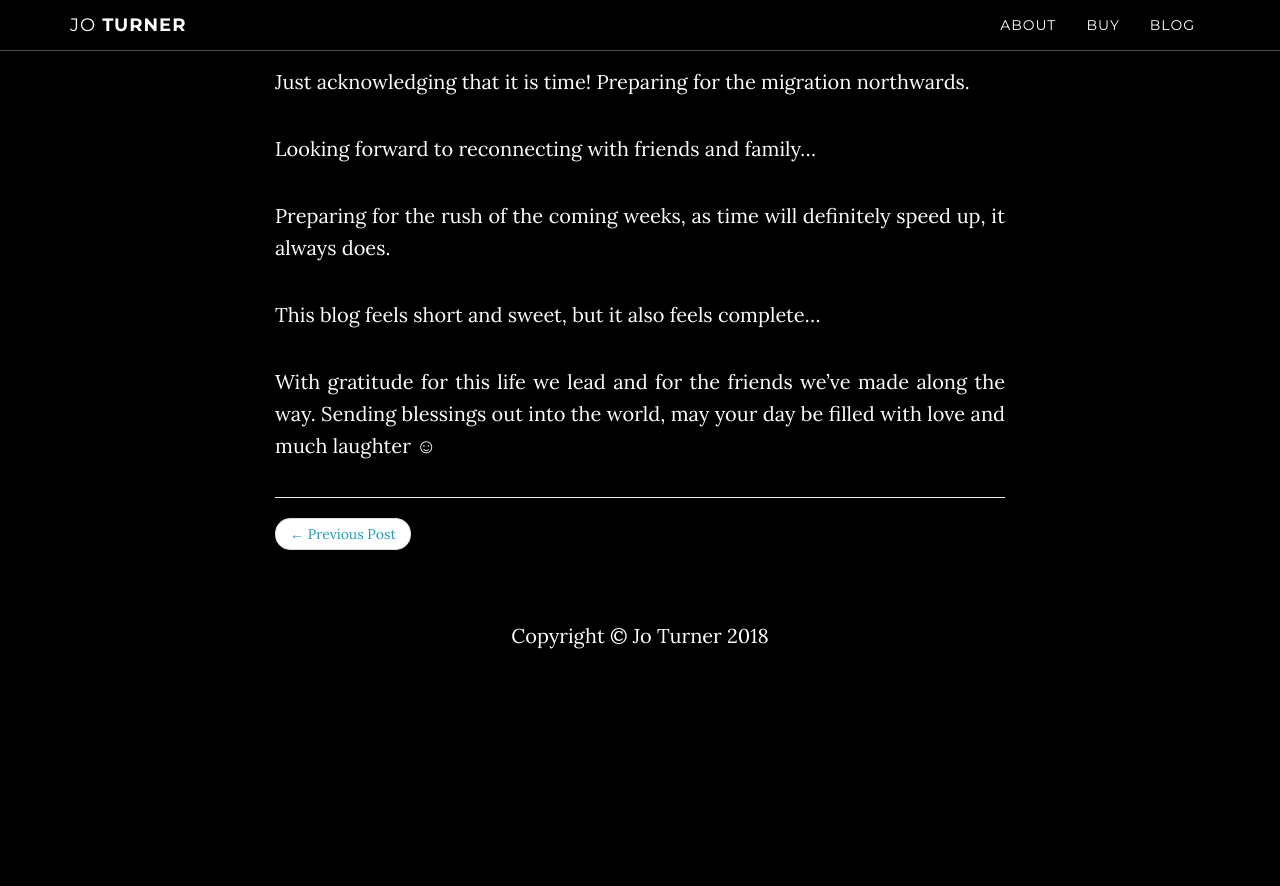
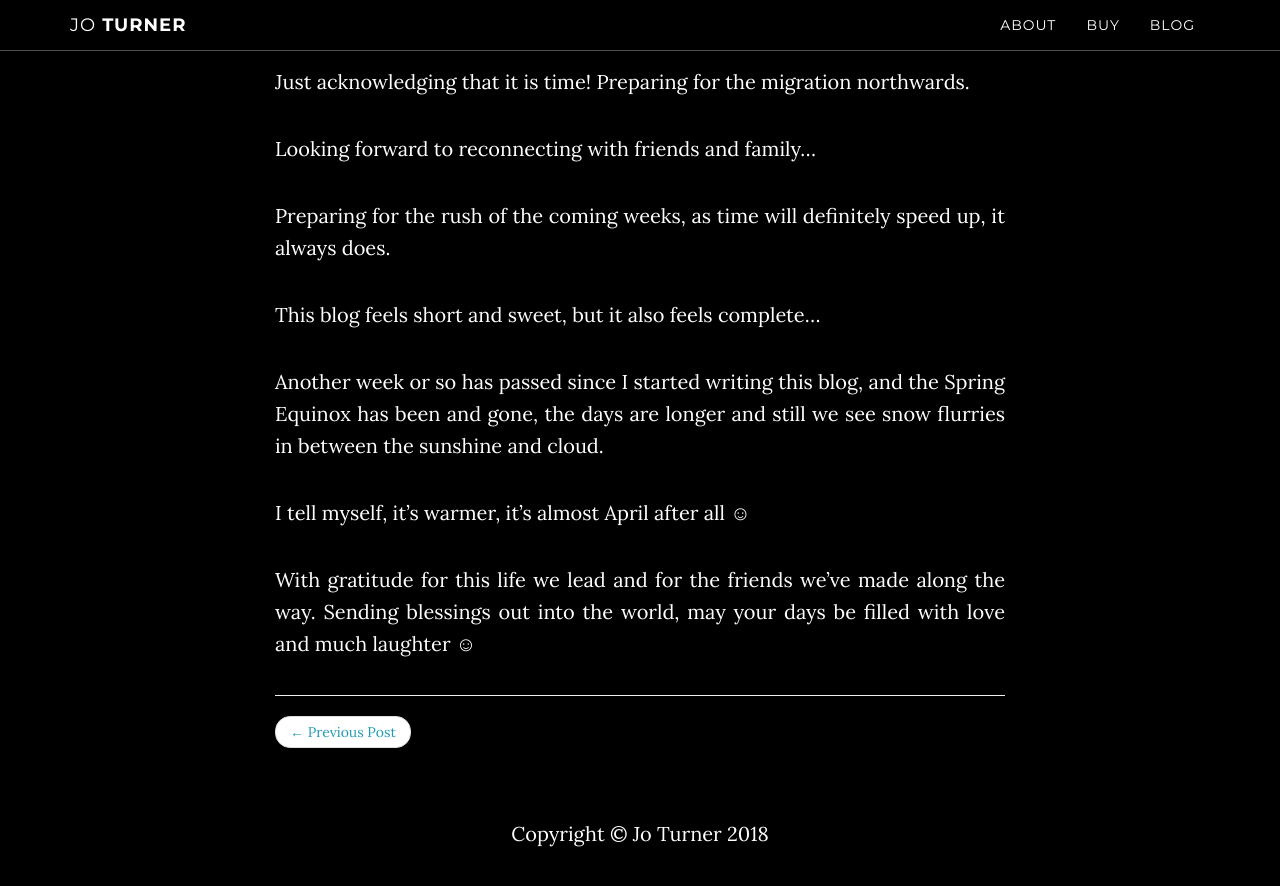
Before and after one commit to cardsfromtheedge/cardsfromtheedge.github.io, a Jekyll site: the page built from _posts/2018-03-30-Still-snowing.md, in a window 1280 px wide and 900 px high, scrolled down 1992 px. Shown: the top 886 px of the window. Built offline with Jekyll 4.4.1, drawn with Linux system fonts in a browser that asks for light colours; before the commit the page ends 2694 px from its top, so only the background shows below that.

Commit message:
Update 2018-03-30-Still-snowing.md

```diff
--- a/_posts/2018-03-30-Still-snowing.md
+++ b/_posts/2018-03-30-Still-snowing.md
@@ -34,4 +34,8 @@ Preparing for the rush of the coming weeks, as time will definitely speed up, it
 
 This blog feels short and sweet, but it also feels complete…
 
-With gratitude for this life we lead and for the friends we’ve made along the way. Sending blessings out into the world, may your day be filled with love and much laughter ☺
+Another week or so has passed since I started writing this blog, and the Spring Equinox has been and gone, the days are longer and still we see snow flurries in between the sunshine and cloud.
+
+I tell myself, it’s warmer, it’s almost April after all ☺
+
+With gratitude for this life we lead and for the friends we’ve made along the way. Sending blessings out into the world, may your days be filled with love and much laughter ☺
```
